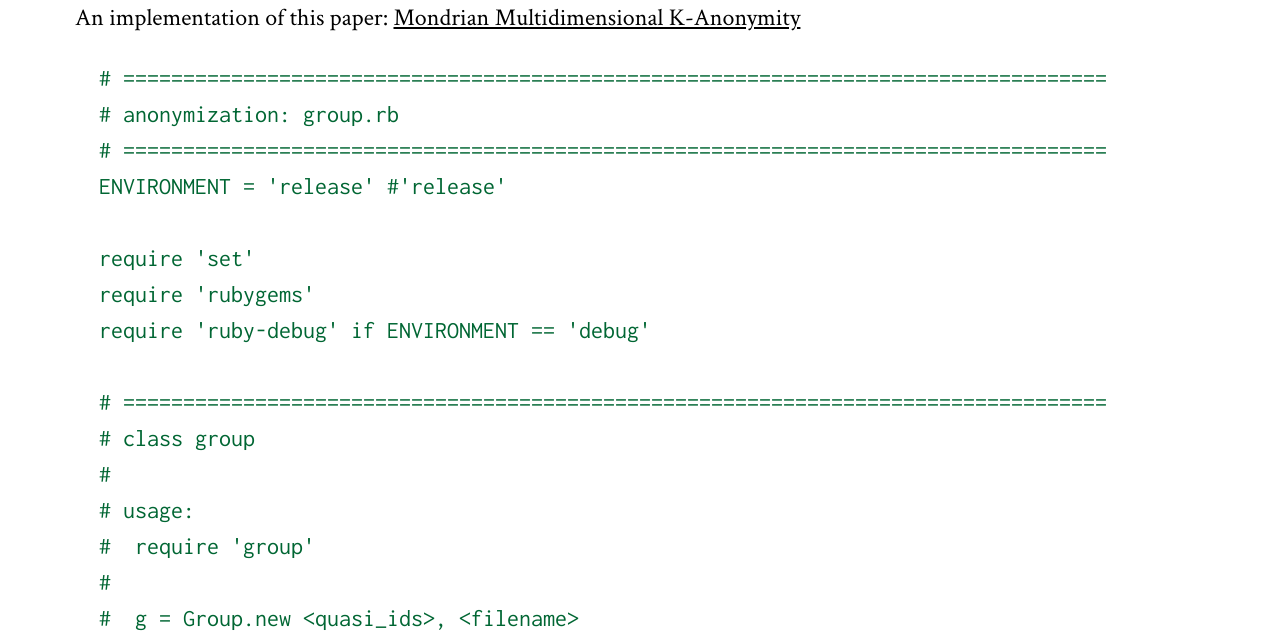
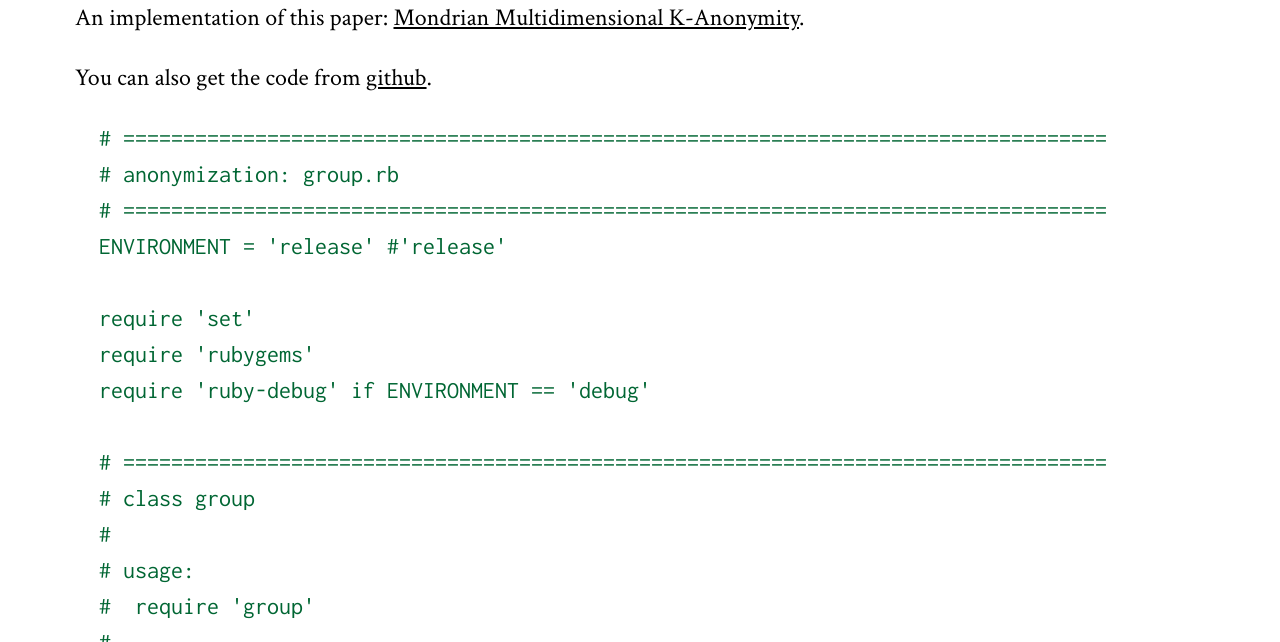
Before and after one commit to dscape/dscape.github.com, a Jekyll site: the page built from _posts/2008-07-29-mondrian-multidimensional-k-anonymity-in-ruby.markdown, in a window 1280 px wide and 900 px high, scrolled down 400 px, cut to the strip 258-900 px from the top of the window. Built offline with Jekyll 4.4.1, drawn with Linux system fonts in a browser that asks for light colours; Markdown is read by kramdown in place of the engine named in the settings; comment, search, counter and statistics services are not loaded.

Commit message:
Mondrian Multidimensional K-Anonymity in Ruby

```diff
--- a/_posts/2008-07-29-mondrian-multidimensional-k-anonymity-in-ruby.markdown
+++ b/_posts/2008-07-29-mondrian-multidimensional-k-anonymity-in-ruby.markdown
@@ -5,9 +5,11 @@ title: Mondrian Multidimensional K-Anonymity in Ruby
 
 # Mondrian Multidimensional K-Anonymity in Ruby
 
-![Mondrian](https://skitch.com/dscape/fy3p8/google-image-result-for-http-3.bp.blogspot.com-jigub9ny8ny-s9naadd4toi-aaaaaaaaafq-yyftwawcxtc-s400-400px-mondrian-lookalike.svg.png)
+![Mondrian](https://img.skitch.com/20110523-fr6wmkne1mddrnu26iydfcmdc.png)
 
-An implementation of this paper: [Mondrian Multidimensional K-Anonymity](http://mr.zare.ma.googlepages.com/36MondrianMultidimensionalK-Anonymit.pdf)
+An implementation of this paper: [Mondrian Multidimensional K-Anonymity](http://mr.zare.ma.googlepages.com/36MondrianMultidimensionalK-Anonymit.pdf).
+
+You can also get the code from [github](https://github.com/dscape/mondrian-multidimensional-k-anonymity-).
 
       # ==================================================================================
       # anonymization: group.rb
```
